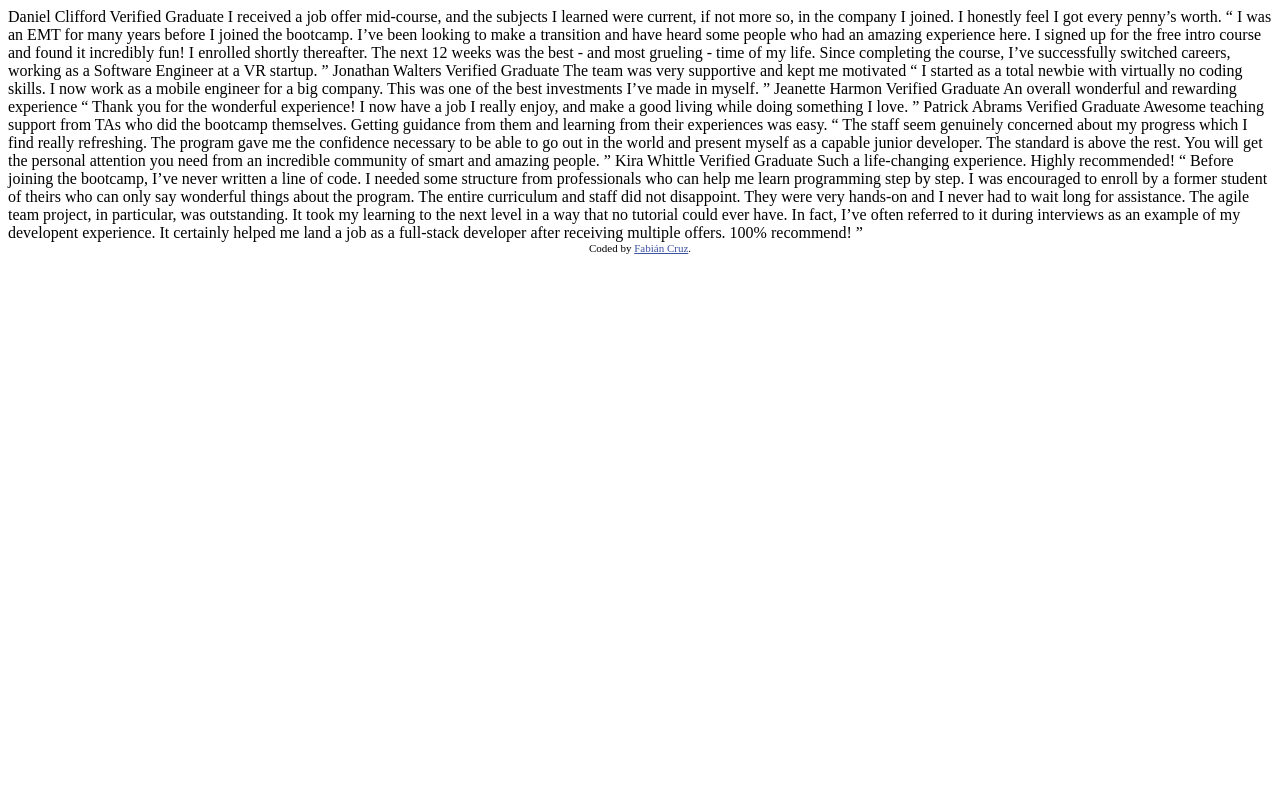
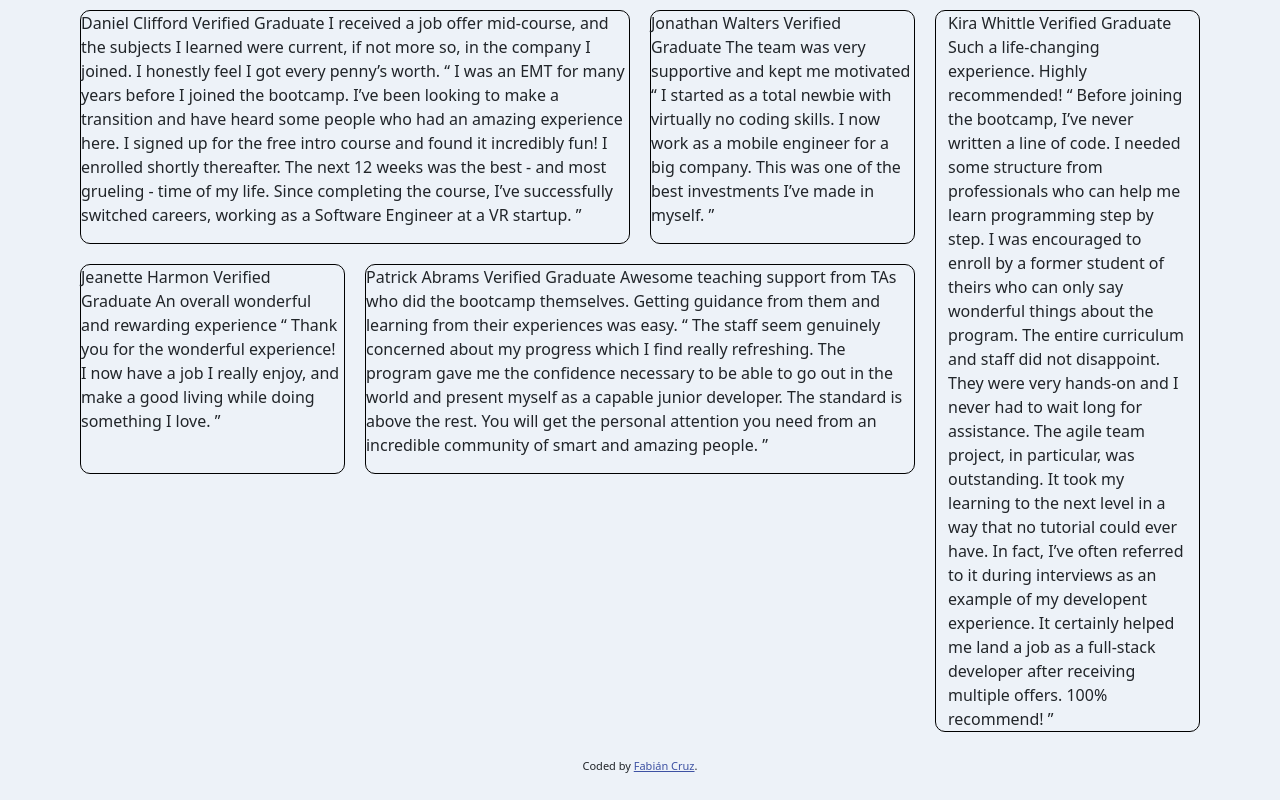
Before and after one commit to FabianCruz-0/-opinions--Web-Design, a plain HTML site: page index.html in a window 1280 px wide. Drawn offline with nearby package versions, Linux system fonts and the light colour scheme.

Commit message:
grid completa

```diff
--- a/index.html
+++ b/index.html
@@ -1,74 +1,100 @@
 <!DOCTYPE html>
 <html lang="en">
-<head>
-  <meta charset="UTF-8">
-  <meta name="viewport" content="width=device-width, initial-scale=1.0"> <!-- displays site properly based on user's device -->
+  <head>
+    <meta charset="UTF-8" />
+    <meta name="viewport" content="width=device-width, initial-scale=1.0" />
+    <!-- displays site properly based on user's device -->
 
-  <link rel="icon" type="image/png" sizes="32x32" href="./images/favicon-32x32.png">
+    <link
+      rel="icon"
+      type="image/png"
+      sizes="32x32"
+      href="./images/favicon-32x32.png"
+    />
 
-  <title>Opinions</title>
+    <title>Opinions</title>
 
-  <style>
-    .attribution { font-size: 11px; text-align: center; }
-    .attribution a { color: hsl(228, 45%, 44%); }
-  </style>
-</head>
-<body>
-  Daniel Clifford
-  Verified Graduate
+    <link
+      href="https://cdn.jsdelivr.net/npm/bootstrap@5.0.0-beta3/dist/css/bootstrap.min.css"
+      rel="stylesheet"
+      integrity="sha384-eOJMYsd53ii+scO/bJGFsiCZc+5NDVN2yr8+0RDqr0Ql0h+rP48ckxlpbzKgwra6"
+      crossorigin="anonymous"
+    />
 
-  I received a job offer mid-course, and the subjects I learned were current, if not more so,
-  in the company I joined. I honestly feel I got every penny’s worth.
+    <link rel="stylesheet" href="style/style.css" />
+  </head>
+  <body>
+    <div class="container">
+      <div class="row">
+        <div class="col-sm-9">
+          <div class="row">
+            <div class="col-sm-8 data">
+              <p class="text">
+                Daniel Clifford Verified Graduate I received a job offer mid-course,
+                and the subjects I learned were current, if not more so, in the
+                company I joined. I honestly feel I got every penny’s worth. “ I was
+                an EMT for many years before I joined the bootcamp. I’ve been
+                looking to make a transition and have heard some people who had an
+                amazing experience here. I signed up for the free intro course and
+                found it incredibly fun! I enrolled shortly thereafter. The next 12
+                weeks was the best - and most grueling - time of my life. Since
+                completing the course, I’ve successfully switched careers, working
+                as a Software Engineer at a VR startup. ”
+              </p>
+            </div>
+            <div class="col-sm-4 data">
+              <p class="text">
+                Jonathan Walters Verified Graduate The team was very supportive and
+                kept me motivated “ I started as a total newbie with virtually no
+                coding skills. I now work as a mobile engineer for a big company.
+                This was one of the best investments I’ve made in myself. ”
+              </p>
+            </div>
+          </div>
+          <div class="row">
+            <div class="col-sm-4 data">
+              <p class="text">
+                Jeanette Harmon Verified Graduate An overall wonderful and rewarding
+                experience “ Thank you for the wonderful experience! I now have a
+                job I really enjoy, and make a good living while doing something I
+                love. ”
+              </p>
+            </div>
+            <div class="col-sm-8 data">
+              <p class="text">
+                Patrick Abrams Verified Graduate Awesome teaching support from TAs
+                who did the bootcamp themselves. Getting guidance from them and
+                learning from their experiences was easy. “ The staff seem genuinely
+                concerned about my progress which I find really refreshing. The
+                program gave me the confidence necessary to be able to go out in the
+                world and present myself as a capable junior developer. The standard
+                is above the rest. You will get the personal attention you need from
+                an incredible community of smart and amazing people. ”
+              </p>
+            </div>
+          </div>
+        </div>
+        <div class="col-sm-3">
+          <div class="row data">
+           <p class="text">
+              Kira Whittle Verified Graduate Such a life-changing experience. Highly
+              recommended! “ Before joining the bootcamp, I’ve never written a line of
+              code. I needed some structure from professionals who can help me learn
+              programming step by step. I was encouraged to enroll by a former student
+              of theirs who can only say wonderful things about the program. The
+              entire curriculum and staff did not disappoint. They were very hands-on
+              and I never had to wait long for assistance. The agile team project, in
+              particular, was outstanding. It took my learning to the next level in a
+              way that no tutorial could ever have. In fact, I’ve often referred to it
+              during interviews as an example of my developent experience. It
+              certainly helped me land a job as a full-stack developer after receiving
+              multiple offers. 100% recommend! ”
+           </p>
+          </div>
+        </div>
+      </div>
+    </div>
 
-  “ I was an EMT for many years before I joined the bootcamp. I’ve been looking to make a
-  transition and have heard some people who had an amazing experience here. I signed up
-  for the free intro course and found it incredibly fun! I enrolled shortly thereafter.
-  The next 12 weeks was the best - and most grueling - time of my life. Since completing
-  the course, I’ve successfully switched careers, working as a Software Engineer at a VR startup. ”
-
-  Jonathan Walters
-  Verified Graduate
-
-  The team was very supportive and kept me motivated
-
-  “ I started as a total newbie with virtually no coding skills. I now work as a mobile engineer
-  for a big company. This was one of the best investments I’ve made in myself. ”
-
-  Jeanette Harmon
-  Verified Graduate
-
-  An overall wonderful and rewarding experience
-
-  “ Thank you for the wonderful experience! I now have a job I really enjoy, and make a good living
-  while doing something I love. ”
-
-  Patrick Abrams
-  Verified Graduate
-
-  Awesome teaching support from TAs who did the bootcamp themselves. Getting guidance from them and
-  learning from their experiences was easy.
-
-  “ The staff seem genuinely concerned about my progress which I find really refreshing. The program
-  gave me the confidence necessary to be able to go out in the world and present myself as a capable
-  junior developer. The standard is above the rest. You will get the personal attention you need from
-  an incredible community of smart and amazing people. ”
-
-  Kira Whittle
-  Verified Graduate
-
-  Such a life-changing experience. Highly recommended!
-
-  “ Before joining the bootcamp, I’ve never written a line of code. I needed some structure from
-  professionals who can help me learn programming step by step. I was encouraged to enroll by a former
-  student of theirs who can only say wonderful things about the program. The entire curriculum and staff
-  did not disappoint. They were very hands-on and I never had to wait long for assistance. The agile team
-  project, in particular, was outstanding. It took my learning to the next level in a way that no tutorial
-  could ever have. In fact, I’ve often referred to it during interviews as an example of my developent
-  experience. It certainly helped me land a job as a full-stack developer after receiving multiple offers.
-  100% recommend! ”
-
-  <div class="attribution">
-    Coded by <a href="#">Fabián Cruz</a>.
-  </div>
-</body>
+    <div class="attribution">Coded by <a href="#">Fabián Cruz</a>.</div>
+  </body>
 </html>
--- /dev/null
+++ b/style/style.css
@@ -0,0 +1,18 @@
+.attribution { font-size: 11px; text-align: center; }
+
+.attribution a { color: hsl(228, 45%, 44%); }
+
+body{
+    background-color: #EDF2F8;
+}
+
+.data{
+    padding: 10px;
+}
+.text{
+    border: solid 1px black;
+    border-radius: 10px;
+    width: 100%;
+    height: 100%;
+
+}
```
